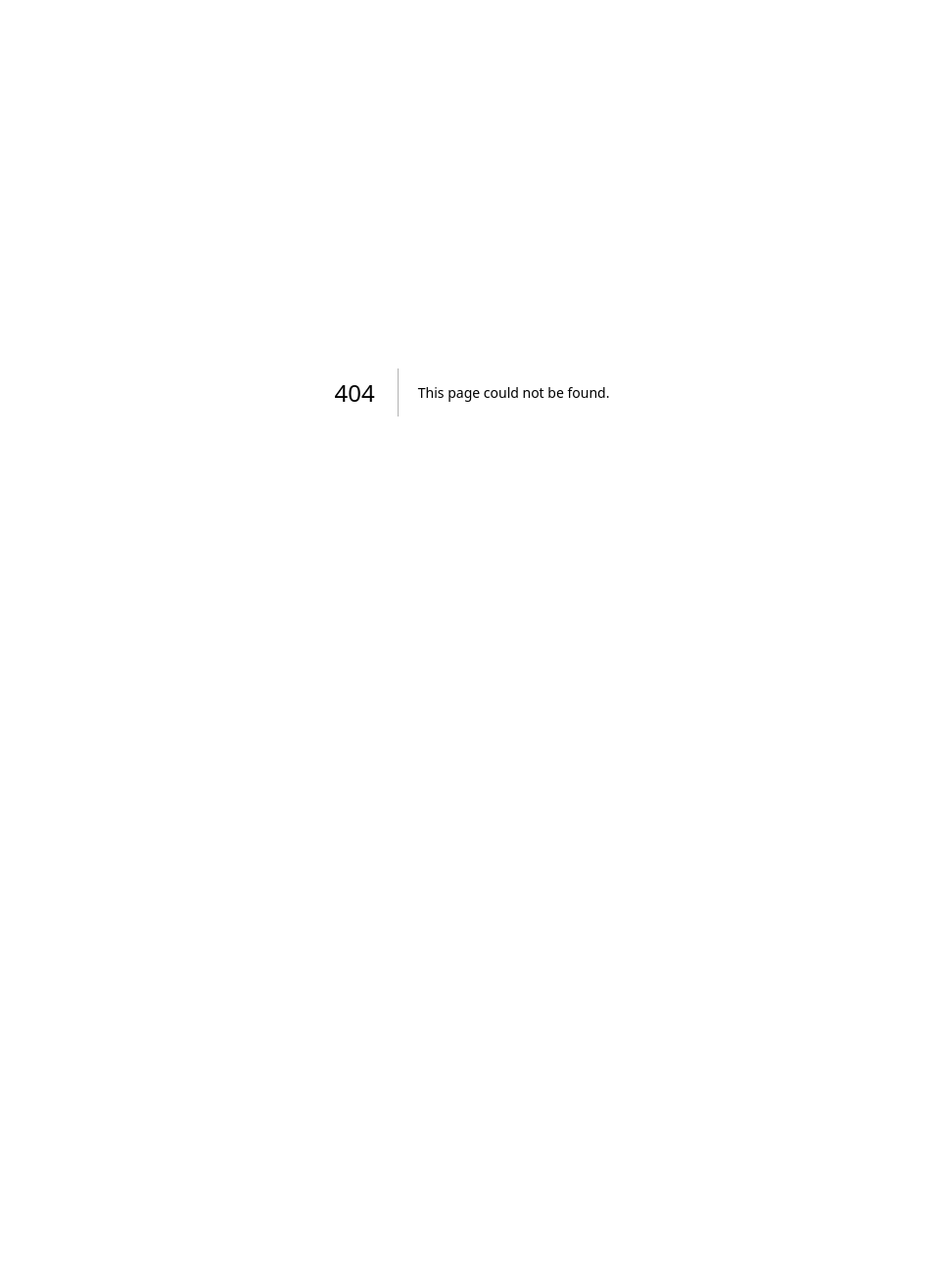
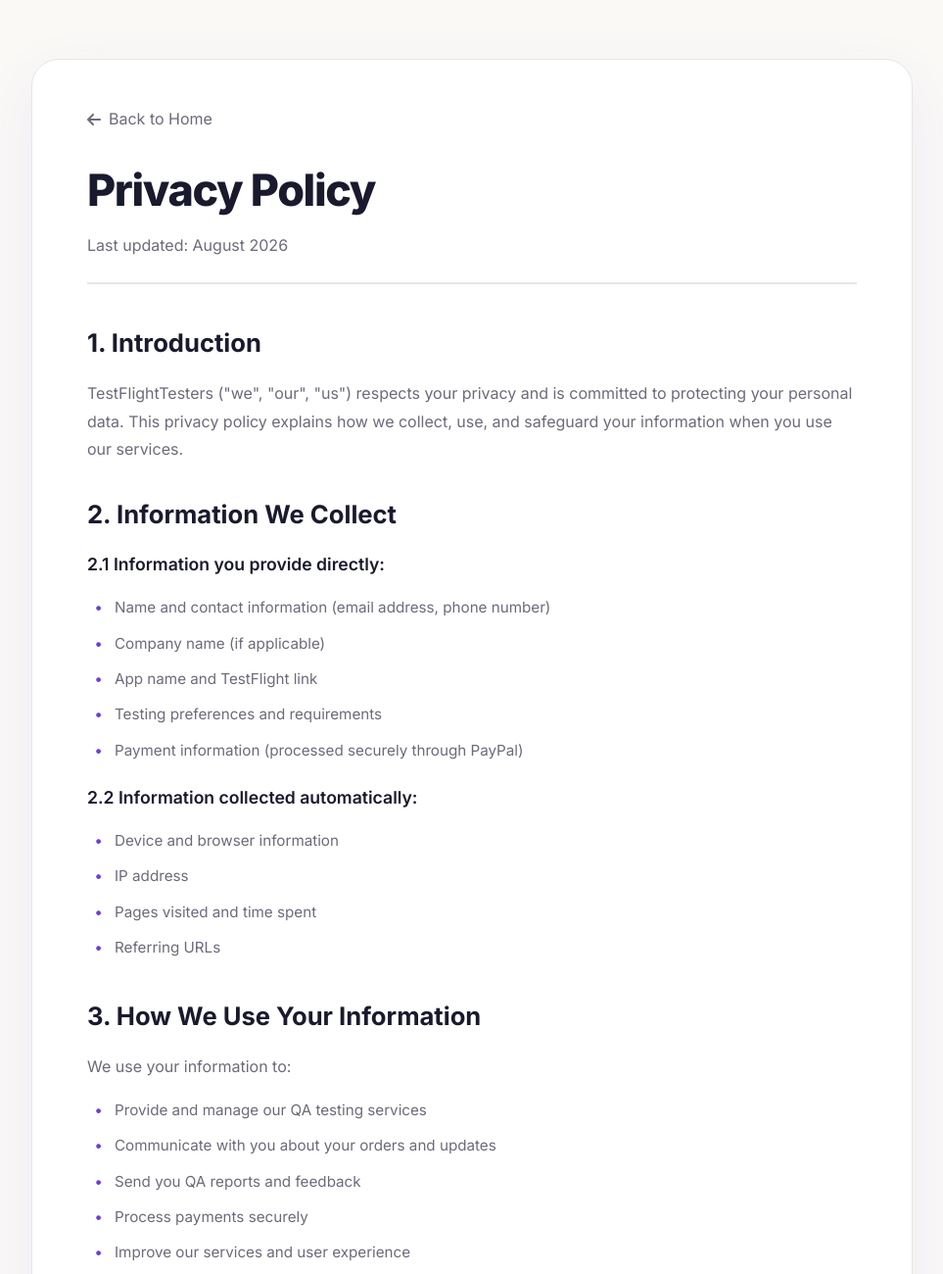
Before and after one commit to RealAppTesters/testflight-testers, a Next.js app: page /privacy in a window 1280 px wide. Before the commit this address had no page. Shown: the top 1300 px of the page at 98% size, without its empty margins (158-1121 px from the left). Before the commit the page ends 800 px from the top, so only its background shows below. Built offline with nearby package versions, Linux system fonts and the light colour scheme.

Commit message:
Create page.tsx

```diff
--- /dev/null
+++ b/app/privacy/page.tsx
@@ -0,0 +1,158 @@
+import Link from "next/link";
+
+export const metadata = {
+  title: "Privacy Policy · TestFlightTesters",
+  description: "Read our privacy policy to understand how we collect, use, and protect your data.",
+};
+
+export default function PrivacyPage() {
+  return (
+    <div className="legal-page">
+      <div className="legal-container">
+        <Link href="/" className="back-link">
+          <i className="fas fa-arrow-left"></i> Back to Home
+        </Link>
+
+        <div className="legal-header">
+          <h1>Privacy Policy</h1>
+          <p className="legal-subtitle">Last updated: August 2026</p>
+        </div>
+
+        <div className="legal-content">
+          <section>
+            <h2>1. Introduction</h2>
+            <p>
+              TestFlightTesters ("we", "our", "us") respects your privacy and is committed to protecting your personal data.
+              This privacy policy explains how we collect, use, and safeguard your information when you use our services.
+            </p>
+          </section>
+
+          <section>
+            <h2>2. Information We Collect</h2>
+            <h3>2.1 Information you provide directly:</h3>
+            <ul>
+              <li>Name and contact information (email address, phone number)</li>
+              <li>Company name (if applicable)</li>
+              <li>App name and TestFlight link</li>
+              <li>Testing preferences and requirements</li>
+              <li>Payment information (processed securely through PayPal)</li>
+            </ul>
+
+            <h3>2.2 Information collected automatically:</h3>
+            <ul>
+              <li>Device and browser information</li>
+              <li>IP address</li>
+              <li>Pages visited and time spent</li>
+              <li>Referring URLs</li>
+            </ul>
+          </section>
+
+          <section>
+            <h2>3. How We Use Your Information</h2>
+            <p>We use your information to:</p>
+            <ul>
+              <li>Provide and manage our QA testing services</li>
+              <li>Communicate with you about your orders and updates</li>
+              <li>Send you QA reports and feedback</li>
+              <li>Process payments securely</li>
+              <li>Improve our services and user experience</li>
+              <li>Comply with legal obligations</li>
+            </ul>
+          </section>
+
+          <section>
+            <h2>4. Information Sharing</h2>
+            <p>
+              We do not sell, trade, or rent your personal information to third parties.
+              We may share your information with:
+            </p>
+            <ul>
+              <li>
+                <strong>Service Providers:</strong> PayPal for payment processing, email providers for communications
+              </li>
+              <li>
+                <strong>Legal Requirements:</strong> If required by law or to protect our rights
+              </li>
+              <li>
+                <strong>Business Transfers:</strong> In the event of a merger, acquisition, or sale
+              </li>
+            </ul>
+          </section>
+
+          <section>
+            <h2>5. Data Security</h2>
+            <p>
+              We implement appropriate technical and organizational measures to protect your personal data.
+              All payments are processed through PayPal's secure platform, and we do not store your payment information.
+            </p>
+          </section>
+
+          <section>
+            <h2>6. Data Retention</h2>
+            <p>
+              We retain your personal information for as long as necessary to provide our services and fulfill legal obligations.
+              You may request deletion of your data at any time.
+            </p>
+          </section>
+
+          <section>
+            <h2>7. Your Rights</h2>
+            <p>You have the right to:</p>
+            <ul>
+              <li>Access your personal data</li>
+              <li>Correct inaccurate data</li>
+              <li>Request deletion of your data</li>
+              <li>Object to data processing</li>
+              <li>Data portability</li>
+            </ul>
+            <p>To exercise these rights, contact us at <a href="mailto:support@testflighttesters.com">support@testflighttesters.com</a></p>
+          </section>
+
+          <section>
+            <h2>8. Cookies</h2>
+            <p>
+              We use essential cookies to ensure our website functions properly.
+              You can control cookie preferences through your browser settings.
+            </p>
+          </section>
+
+          <section>
+            <h2>9. Third-Party Links</h2>
+            <p>
+              Our website may contain links to third-party websites. We are not responsible for their privacy practices.
+            </p>
+          </section>
+
+          <section>
+            <h2>10. Children's Privacy</h2>
+            <p>
+              Our services are not intended for children under 13. We do not knowingly collect data from children.
+            </p>
+          </section>
+
+          <section>
+            <h2>11. Changes to This Policy</h2>
+            <p>
+              We may update this privacy policy from time to time. We will notify you of any changes by posting the new policy on this page.
+            </p>
+          </section>
+
+          <section>
+            <h2>12. Contact Us</h2>
+            <p>
+              If you have any questions about this privacy policy, please contact us at:
+            </p>
+            <p>
+              <strong>Email:</strong> <a href="mailto:support@testflighttesters.com">support@testflighttesters.com</a><br />
+              <strong>WhatsApp:</strong> <a href="https://wa.me/27791234567">+27 79 123 4567</a>
+            </p>
+          </section>
+
+          <div className="legal-footer">
+            <p>© {new Date().getFullYear()} TestFlightTesters. All rights reserved.</p>
+          </div>
+        </div>
+      </div>
+    </div>
+  );
+}
```
